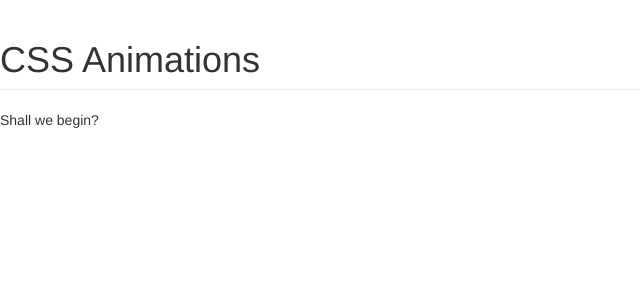
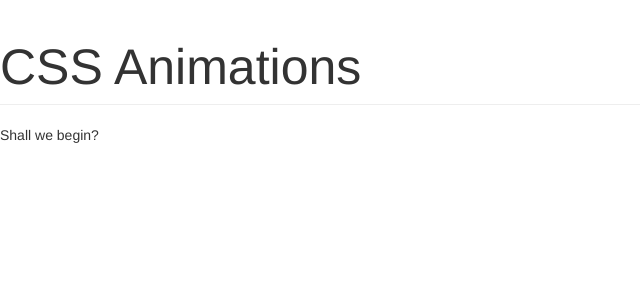
Before and after one commit to cchrispy/animations, a React app: page / in a window 1280 px wide. Shown: the top 300 px of the page, without its empty margins (0-640 px from the left). Built offline with nearby package versions, Linux system fonts and the light colour scheme.

Commit message:
Boxes and Box components init

```diff
--- a/package.json
+++ b/package.json
@@ -32,6 +32,7 @@
     "html-webpack-plugin": "^2.24.1",
     "node-sass": "^4.1.0",
     "sass-loader": "^4.1.0",
+    "style-loader": "^0.13.1",
     "webpack": "^1.14.0"
   }
 }
--- a/src/components/App.jsx
+++ b/src/components/App.jsx
@@ -1,4 +1,5 @@
 import React, { Component } from 'react';
+import '../styles/styles.scss';
 
 class App extends Component {
   render() {
--- a/src/styles/animations.scss
+++ b/src/styles/animations.scss
@@ -0,0 +1,3 @@
+h1 {
+  font-size: 50px;
+}
--- a/src/styles/styles.scss
+++ b/src/styles/styles.scss
@@ -0,0 +1,5 @@
+@import 'animations';
+
+.box {
+
+}
```
Also changed, not shown: src/components/Box.jsx (added, +18 -0 lines), src/components/Boxes.jsx (added, +16 -0 lines).
